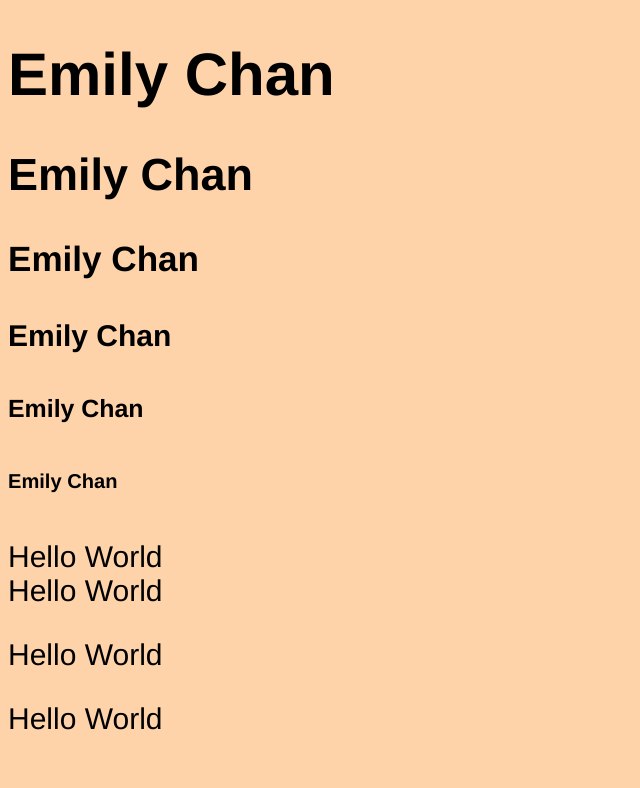
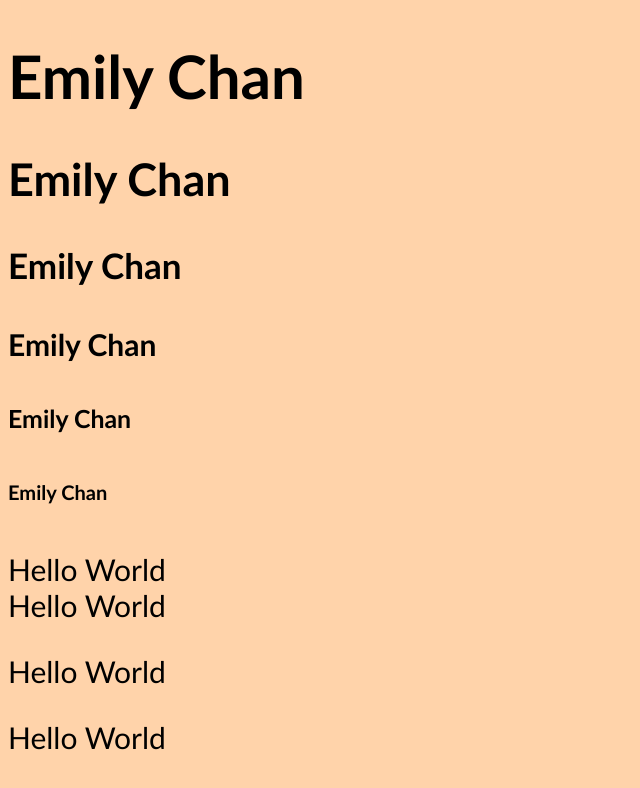
Before and after one commit to chane439/chane439.github.io, a plain HTML site: page index.html in a window 1280 px wide. Shown: the whole page, without its empty margins (0-640 px from the left). Drawn offline with nearby package versions, Linux system fonts and the light colour scheme.

Commit message:
Gill Sans

```diff
--- a/assets/css/styles.css
+++ b/assets/css/styles.css
@@ -1,6 +1,6 @@
 body {
     background: rgb(255, 211, 170);
     font-size: 30px;
-    font: rgb(92, 255, 132);
-    font-family: 'Franklin Gothic Medium', 'Arial Narrow', Arial, sans-serif
+    font-family: 'Gill Sans', 'Gill Sans MT';
+
 }
```
